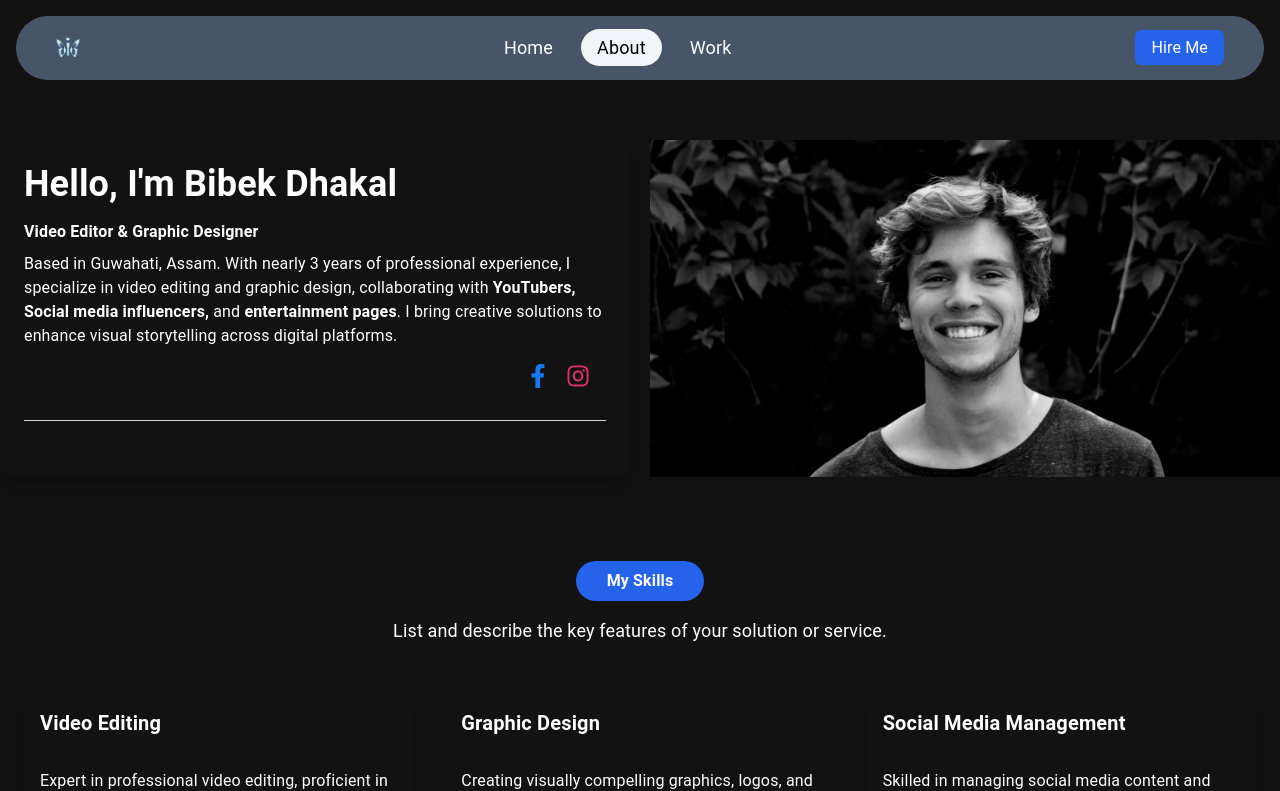
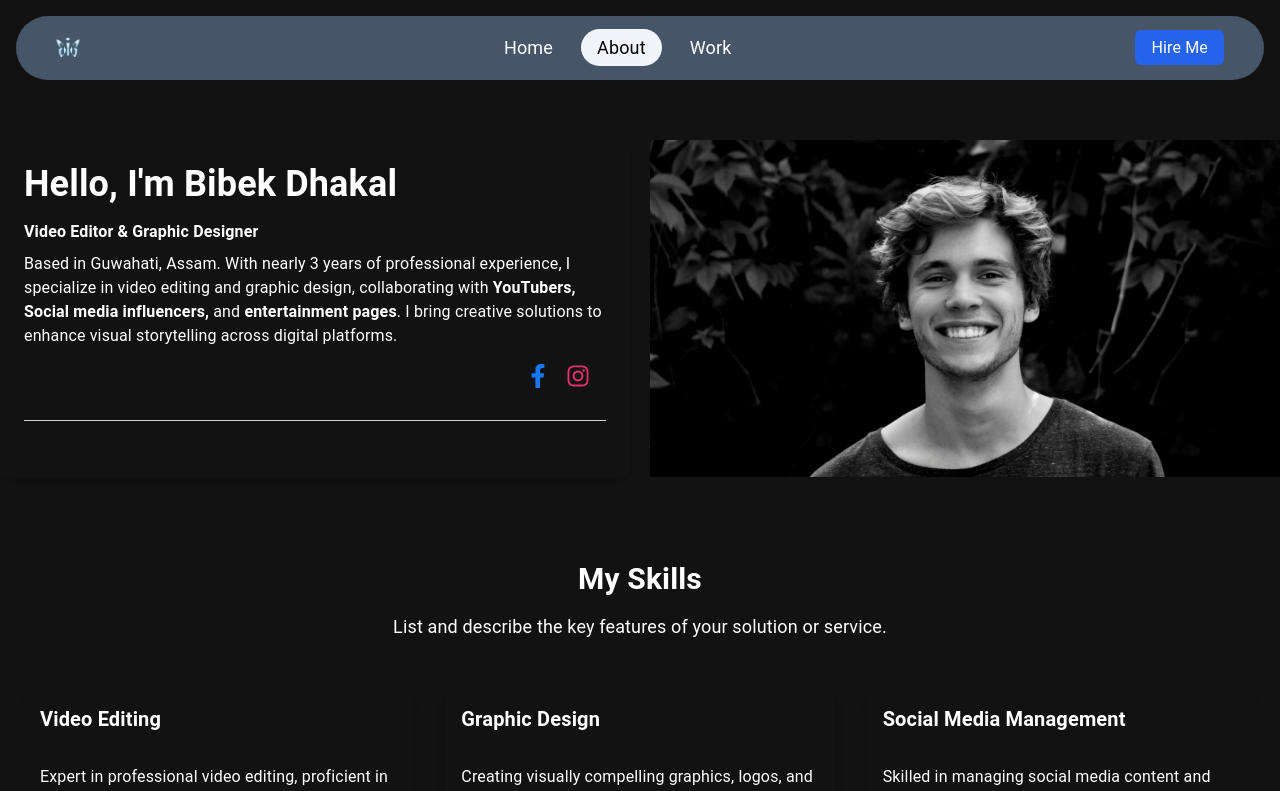
Before and after one commit to not46/portfolio, a React (Vite) app: page /about in a window 1280 px wide. Shown: the top 791 px of the page. Built offline with nearby package versions, Linux system fonts and the light colour scheme.

Commit message:
Update About.jsx

```diff
--- a/src/components/About.jsx
+++ b/src/components/About.jsx
@@ -61,7 +61,7 @@ const About = () => {
       <section className="s_features py-16  px-6">
         <div className="container mx-auto">
           <div className="text-center mb-12">
-            <h3 className="btn btn-lg bg-blue-600 w-[30vw] lg:w-[10vw] font-semibold text-white mx-auto py-2  mb-4 rounded-full hover:bg-blue-700 transition">My Skills</h3>
+            <h3 className="btn btn-lg text-3xl mb-4 font-semibold">My Skills</h3>
             <p className="text-lg ">
               List and describe the key features of your solution or service.
             </p>
```
